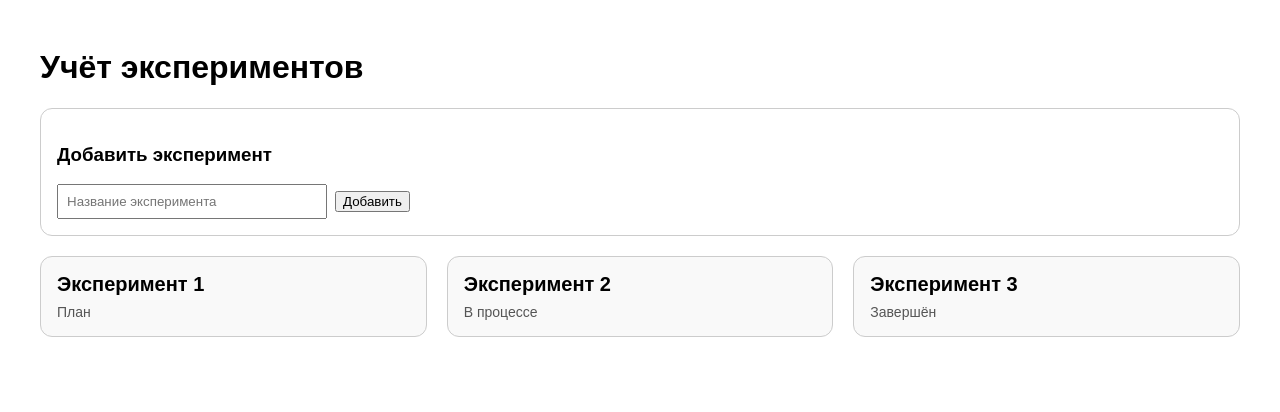
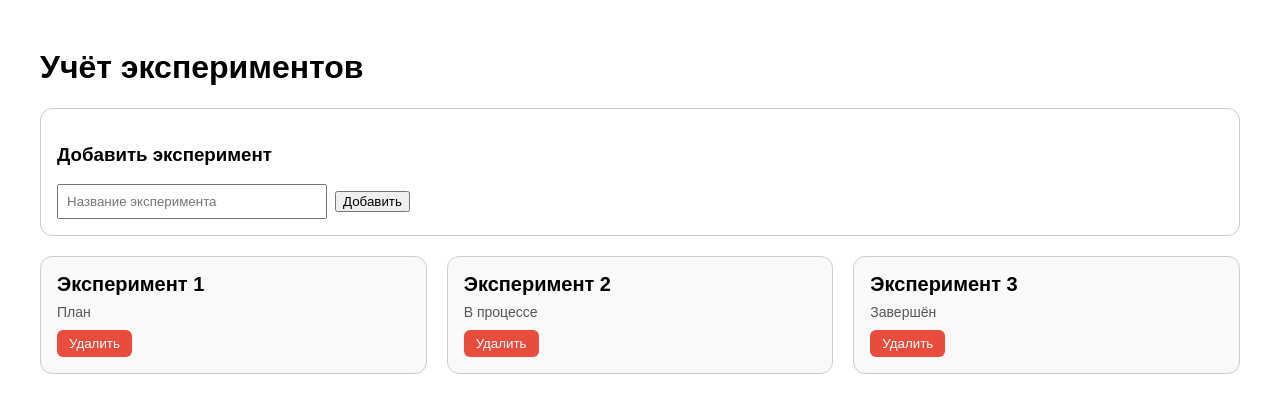
Before and after one commit to Danila7502/experiment-tracker, a React (Create React App) app: page / in a window 1280 px wide. Shown: the top 412 px of the page. Built offline with nearby package versions, Linux system fonts and the light colour scheme.

Commit message:
4 - кнопка удаления и localStorage

```diff
--- a/src/App.css
+++ b/src/App.css
@@ -42,3 +42,12 @@
   margin-right: 8px;
   width: 250px;
 }
+.experiment-card button {
+  margin-top: 10px;
+  padding: 6px 12px;
+  background-color: #e74c3c;
+  color: white;
+  border: none;
+  border-radius: 6px;
+  cursor: pointer;
+}
--- a/src/App.js
+++ b/src/App.js
@@ -1,14 +1,26 @@
-import { useState } from 'react';
+import { useState, useEffect } from 'react';
 import './App.css';
 
 function App() {
-  const [experiments, setExperiments] = useState([
+
+  const [experiments, setExperiments] = useState(() => {
+      const saved = localStorage.getItem('experiments');
+      return saved ? JSON.parse(saved) : [
         { id: 1, name: 'Эксперимент 1', status: 'План' },
         { id: 2, name: 'Эксперимент 2', status: 'В процессе' },
         { id: 3, name: 'Эксперимент 3', status: 'Завершён' }
-  ]);
+      ];
+    });
 
   const [inputValue, setInputValue] = useState('');
+
+  useEffect(() => {
+    localStorage.setItem('experiments', JSON.stringify(experiments));
+  }, [experiments]);
+
+  const deleteExperiment = (id) => {
+    setExperiments(experiments.filter(exp => exp.id !== id));
+  };
 
   const addExperiment = () => {
     if (inputValue.trim() === '') return;
@@ -39,6 +51,7 @@ const addExperiment = () => {
           <div key={exp.id} className="experiment-card">
             <div className="card-name">{exp.name}</div>
             <div className="card-status">{exp.status}</div>
+            <button onClick={() => deleteExperiment(exp.id)}>Удалить</button>
           </div>
         ))}
       </div>
```
Lines whose indentation alone changed are shown as unchanged.
